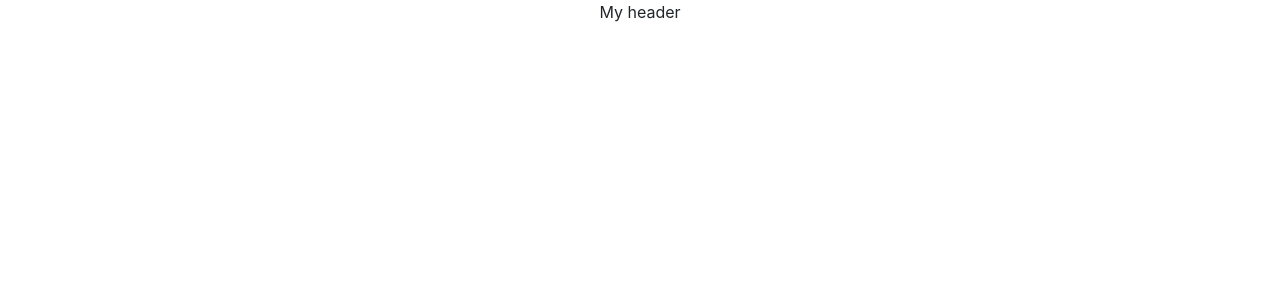
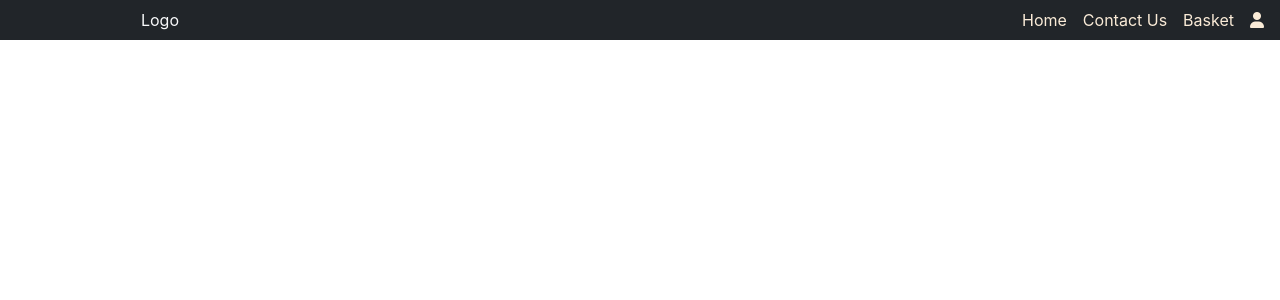
Before and after one commit to zahur76/Django-shop, a React (Create React App) app: page / in a window 1280 px wide. Shown: the top 300 px of the page. Built offline with nearby package versions, Linux system fonts and the light colour scheme.

Commit message:
upddate: add respnsive navbar

```diff
--- a/package.json
+++ b/package.json
@@ -4,10 +4,16 @@
   "private": true,
   "proxy": "http://localhost:8000",
   "dependencies": {
+    "@fortawesome/fontawesome-svg-core": "^1.3.0",
+    "@fortawesome/free-regular-svg-icons": "^6.0.0",
+    "@fortawesome/free-solid-svg-icons": "^6.0.0",
+    "@fortawesome/react-fontawesome": "^0.1.17",
     "@testing-library/jest-dom": "^5.16.2",
     "@testing-library/react": "^12.1.3",
     "@testing-library/user-event": "^13.5.0",
+    "babel-plugin-macros": "^3.1.0",
     "react": "^17.0.2",
+    "react-bootstrap": "^2.2.0",
     "react-dom": "^17.0.2",
     "react-router-dom": "^6.2.2",
     "react-scripts": "5.0.0",
--- a/public/index.html
+++ b/public/index.html
@@ -26,7 +26,8 @@
     -->
     <!-- required for bootstrap -->
     <link rel="stylesheet" href="https://cdn.jsdelivr.net/npm/bootstrap@5.1.3/dist/css/bootstrap.min.css" integrity="sha384-1BmE4kWBq78iYhFldvKuhfTAU6auU8tT94WrHftjDbrCEXSU1oBoqyl2QvZ6jIW3" crossorigin="anonymous" />
-
+    <!-- font awesome -->
+    <link rel="stylesheet" href="https://cdnjs.cloudflare.com/ajax/libs/font-awesome/6.0.0/css/all.min.css" integrity="sha512-9usAa10IRO0HhonpyAIVpjrylPvoDwiPUiKdWk5t3PyolY1cOd4DSE0Ga+ri4AuTroPR5aQvXU9xC6qOPnzFeg==" crossorigin="anonymous" referrerpolicy="no-referrer" />
     <title>React App</title>
   </head>
   <body>
--- a/src/components/Header/Header.css
+++ b/src/components/Header/Header.css
@@ -1,3 +1,12 @@
 .Header {
     text-align: center;
 }
+
+a {
+    text-decoration: none;
+    color:antiquewhite;
+}
+
+.bg-collapse {
+    background-color: rgba(252, 199, 234, 0.548);
+}
--- a/src/components/Header/Header.js
+++ b/src/components/Header/Header.js
@@ -1,13 +1,41 @@
-
+/* eslint-disable jsx-a11y/anchor-is-valid */
+import { React, useState, useEffect } from "react";
 import './Header.css';
+import Row from 'react-bootstrap/Row'
+import Col from 'react-bootstrap/Col'
+import { Collapse, Card } from "react-bootstrap";
 
 
 function Header(props) {
-
+    // collapse menu
+    const [open, setOpen] = useState(false);
 
     return (
-        <div className="Header">My header</div>
-
+        <div>
+        <Row className='header m-0 bg-dark'>
+            <Col className='logo text-center p-2 text-light' xs={9} md={3}>Logo</Col>
+            <Col className='links text-end p-2 d-none d-md-block' md={9}>
+                <a className="p-2" href="#">Home</a>
+                <a className="p-2" href="#">Contact Us</a>
+                <a className="p-2" href="#">Basket</a>
+                <a className="p-2" href="#"><i class="fas fa-user"></i></a>
+            </Col>
+            <Col className='links text-end p-2 d-md-none text-light'>
+                <div onClick={() => setOpen(!open)}><i class="fa-solid fa-bars"></i></div>
+            </Col>
+        </Row>
+        <div style={{minHeight: '150px'}}>
+            <Collapse in={open} dimension="width">
+                <div id="example-collapse-text">
+                    <Card className="bg-collapse" body style={{width: '400px'}}>
+                        <Col xs="12">Home</Col>
+                        <Col xs="12">Contact Us</Col>
+                        <Col xs="12">Admin</Col>
+                    </Card>
+                </div>
+            </Collapse>
+        </div>
+        </div>
     );
 }
 
```
Also changed, not shown: 1 other file (tests, documents, lock files or other folders).
